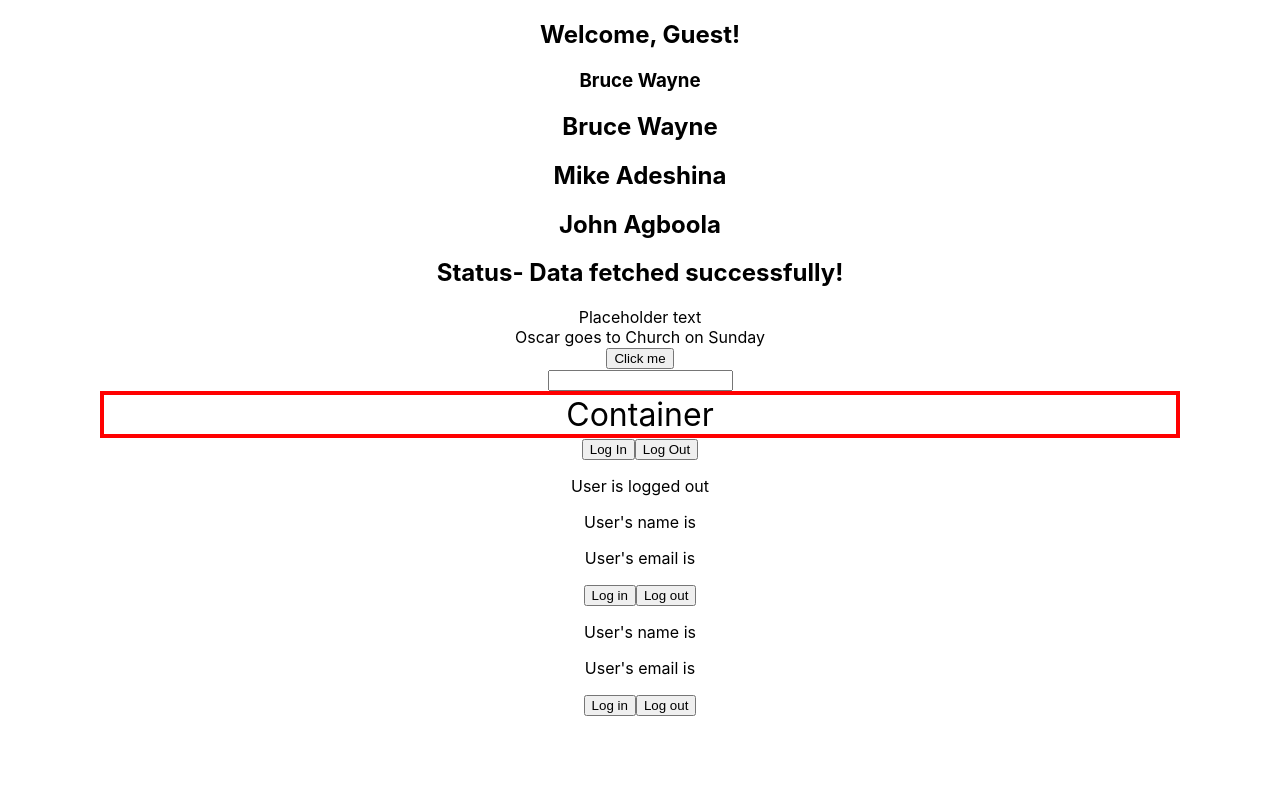
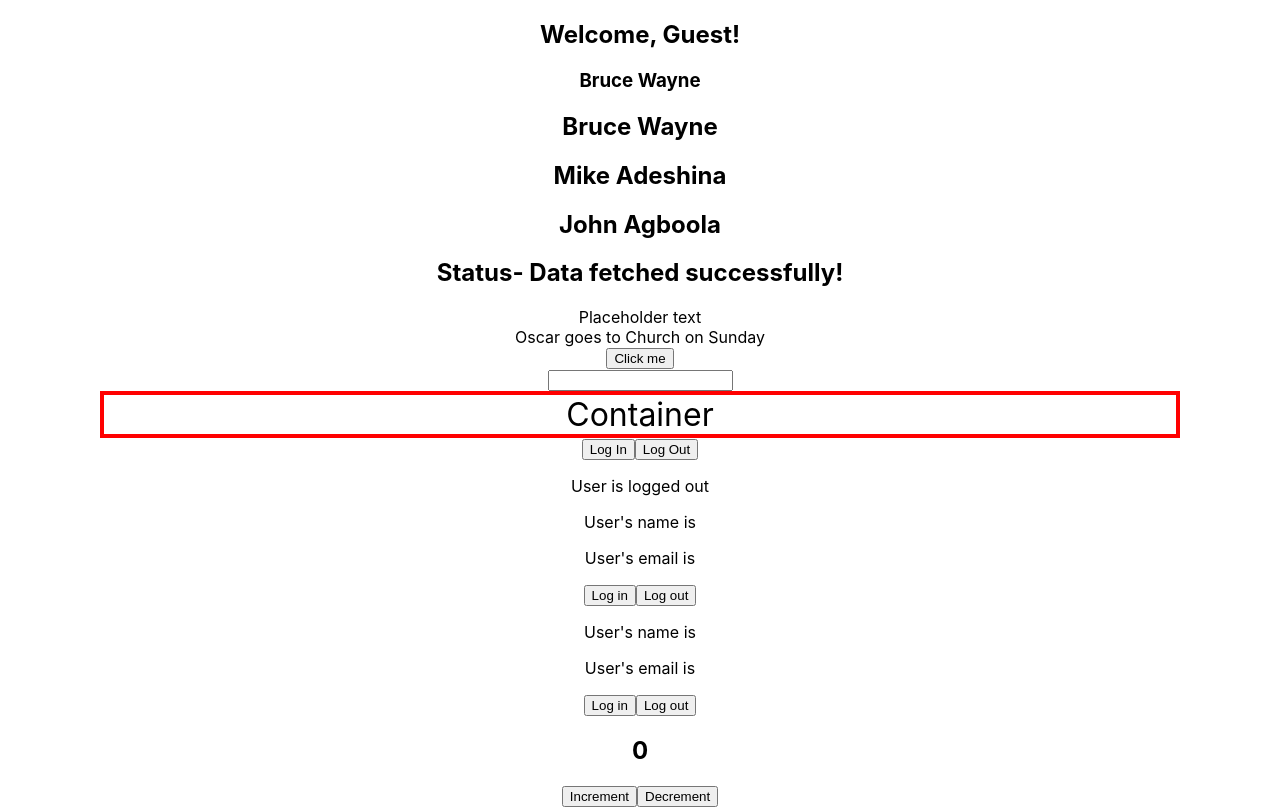
Before and after one commit to michado2019/typescript-demo-1, a React (Create React App) app: page / in a window 1280 px wide. Built offline with nearby package versions, Linux system fonts and the light colour scheme.

Commit message:
useReducer

```diff
--- a/src/App.tsx
+++ b/src/App.tsx
@@ -9,6 +9,7 @@ import Status from './components/Status';
 import LoggedIn from './components/state/LoggedIn';
 import User from './components/state/User';
 import Assertion from './components/state/Assertion';
+import Reducer from './components/state/Reducer';
 
 function App() {
   const name = {
@@ -50,6 +51,7 @@ function App() {
       <LoggedIn />
       <User />
       <Assertion />
+      <Reducer />
     </div>
   );
 }
--- /dev/null
+++ b/src/components/state/Reducer.tsx
@@ -0,0 +1,46 @@
+import { useReducer } from "react";
+
+type CountState = {
+  count: number;
+};
+type Action = {
+  type: string;
+  payLoad: number;
+};
+const initialState = {
+  count: 0,
+};
+function reducer(state: CountState, action: Action) {
+  switch (action.type) {
+    case "increment":
+      return { count: state.count + action.payLoad };
+    case "decrement":
+      return { count: state.count - action.payLoad };
+    default:
+      return state;
+  }
+}
+const Reducer = () => {
+  const [state, dispatch] = useReducer(reducer, initialState);
+  return (
+    <div>
+      <h2>{state?.count}</h2>
+      <button
+        onClick={() => {
+          dispatch({ type: "increment", payLoad: 10 });
+        }}
+      >
+        Increment
+      </button>
+      <button
+        onClick={() => {
+          dispatch({ type: "decrement", payLoad: 10 });
+        }}
+      >
+        Decrement
+      </button>
+    </div>
+  );
+};
+
+export default Reducer;
```
